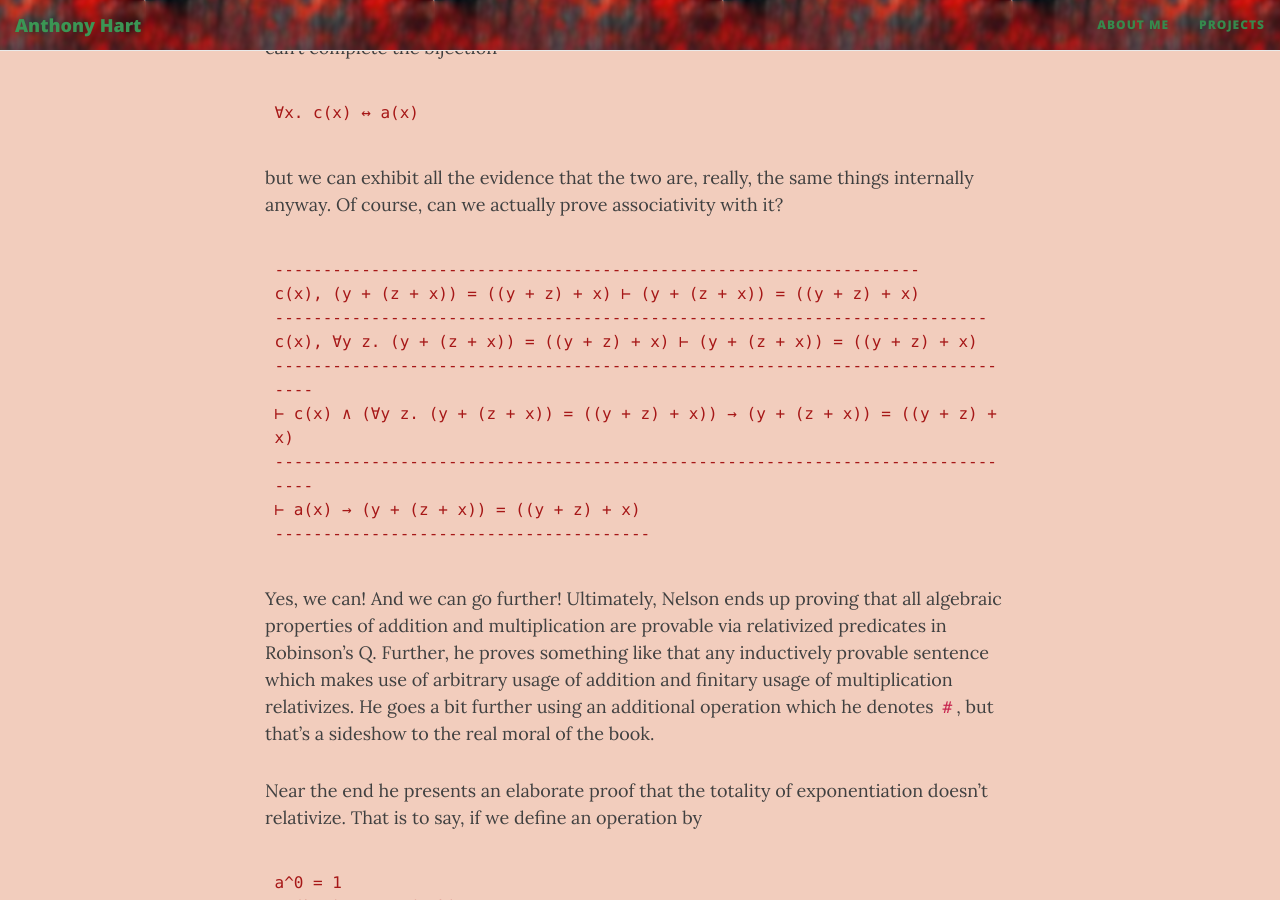
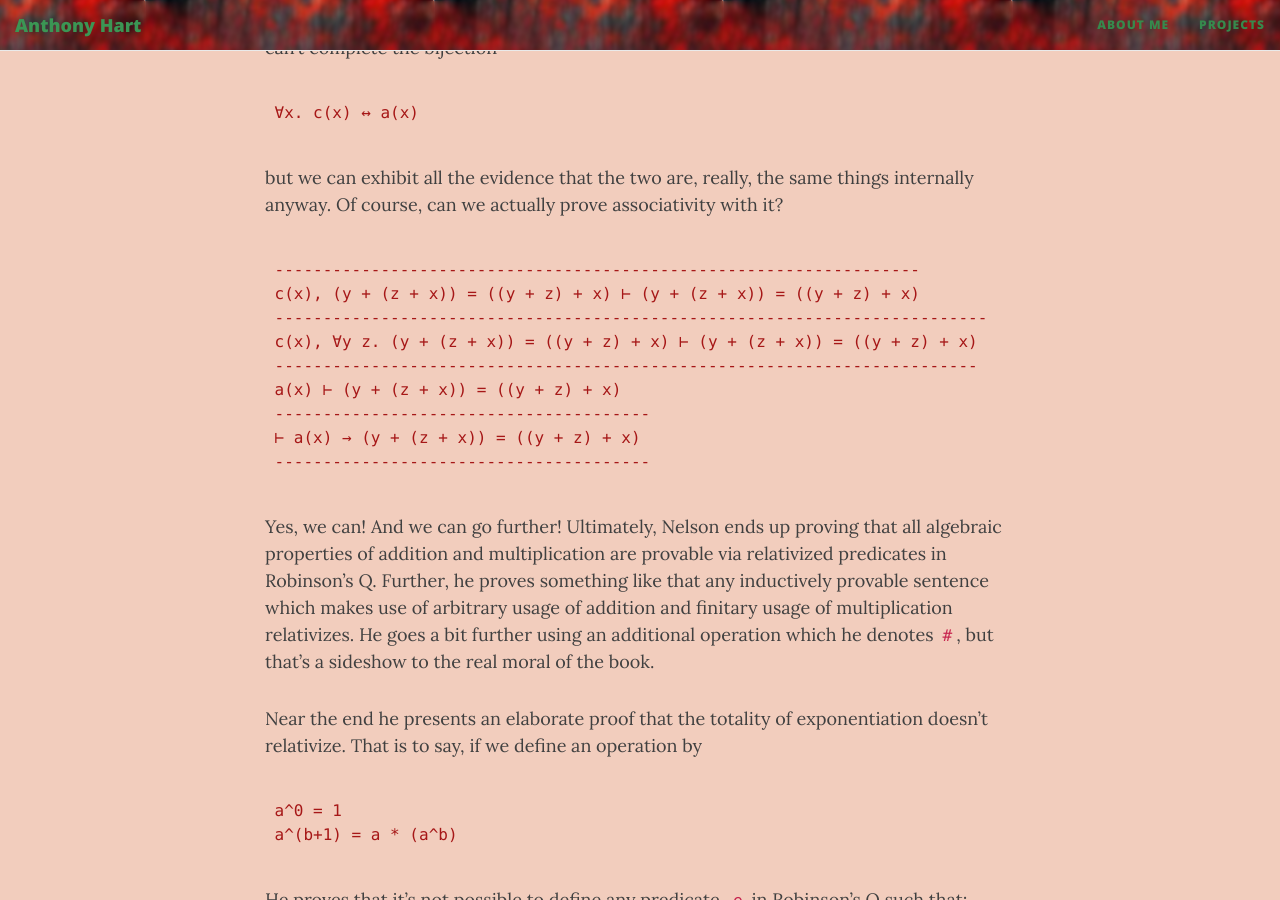
Before and after one commit to AHartNtkn/AHartNtkn.github.io, a Jekyll site: the page built from _posts/2022-02-11-Relativized-Predicates.md, in a window 1280 px wide and 900 px high, scrolled down 2003 px. Built offline with Jekyll 4.4.1, drawn with Linux system fonts in a browser that asks for light colours; nearby versions of some CDN libraries.

Commit message:
proof formatting

````diff
--- a/_posts/2022-02-11-Relativized-Predicates.md
+++ b/_posts/2022-02-11-Relativized-Predicates.md
@@ -58,9 +58,9 @@ but we can exhibit all the evidence that the two are, really, the same things in
 c(x), (y + (z + x)) = ((y + z) + x) ⊢ (y + (z + x)) = ((y + z) + x)
 --------------------------------------------------------------------------
 c(x), ∀y z. (y + (z + x)) = ((y + z) + x) ⊢ (y + (z + x)) = ((y + z) + x)
--------------------------------------------------------------------------------
-⊢ c(x) ∧ (∀y z. (y + (z + x)) = ((y + z) + x)) → (y + (z + x)) = ((y + z) + x)
--------------------------------------------------------------------------------
+-------------------------------------------------------------------------
+a(x) ⊢ (y + (z + x)) = ((y + z) + x)
+---------------------------------------
 ⊢ a(x) → (y + (z + x)) = ((y + z) + x)
 ---------------------------------------
 ```
````
